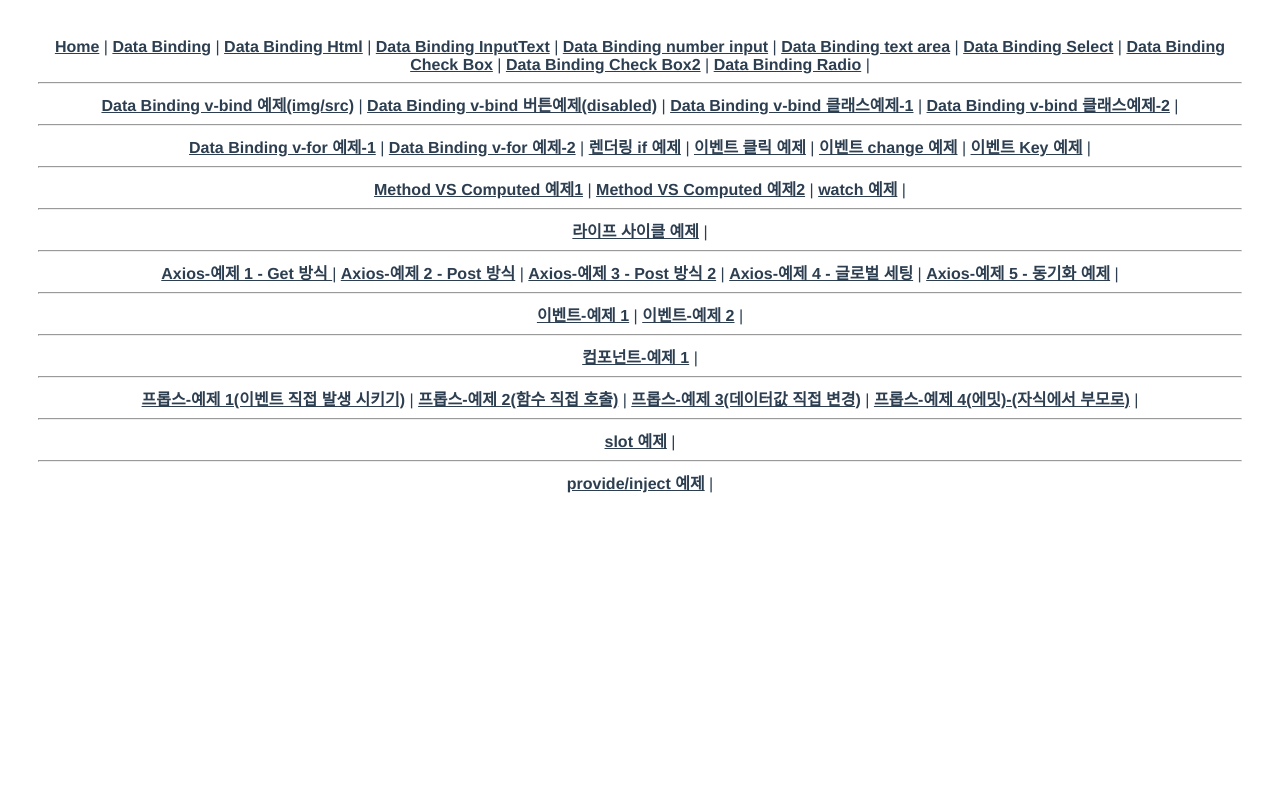
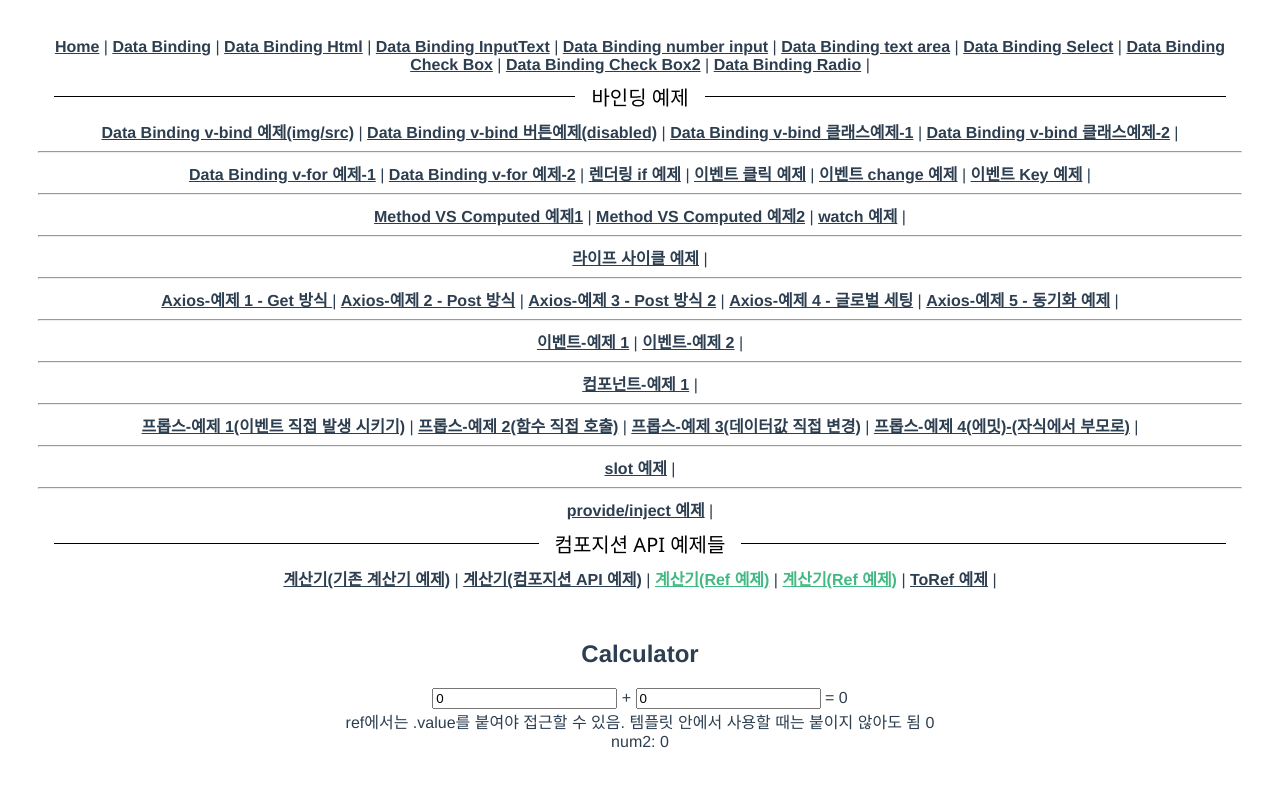
Before and after one commit to n3316202/vue3-sindorim-3, a Vue app: page /cal3 in a window 1280 px wide. Shown: the top 786 px of the page. Built offline with nearby package versions, Linux system fonts and the light colour scheme.

Commit message:
composition 1

```diff
--- a/src/App.vue
+++ b/src/App.vue
@@ -9,7 +9,7 @@
     <router-link to="/databindingcheckbox7">Data Binding Check Box</router-link> |
     <router-link to="/databindingcheckbox8">Data Binding Check Box2</router-link> |
     <router-link to="/databindingcheckbox8">Data Binding Radio</router-link> |
-    <hr />
+    <HRDelimeter title="바인딩 예제" />
     <router-link to="/databindingattribute10">Data Binding v-bind 예제(img/src)</router-link> |
     <router-link to="/databindingbutton11">Data Binding v-bind 버튼예제(disabled)</router-link> |
     <router-link to="/databindingclass12">Data Binding v-bind 클래스예제-1</router-link> |
@@ -46,9 +46,21 @@
     <router-link to="/slot">slot 예제</router-link> |
     <hr />
     <router-link to="/provide">provide/inject 예제</router-link> |
+    <HRDelimeter title="컴포지션 API 예제들" />
+    <router-link to="/cal1">계산기(기존 계산기 예제)</router-link> |
+    <router-link to="/cal2">계산기(컴포지션 API 예제)</router-link> |
+    <router-link to="/cal3">계산기(Ref 예제)</router-link> | <router-link to="/cal3">계산기(Ref 예제)</router-link> |
+    <router-link to="/cal4">ToRef 예제</router-link> |
   </nav>
   <router-view />
 </template>
+<script>
+import HRDelimeter from '@/views/utils/HRDelimeter.vue'
+//src\views\utils\HRDelimeter.vue
+export default {
+  components: { HRDelimeter }
+}
+</script>
 
 <style>
 #app {
--- a/src/router/index.js
+++ b/src/router/index.js
@@ -213,6 +213,30 @@ const routes = [
     path: '/provide',
     name: 'BigComponent',
     component: () => import(/* webpackChunkName: "provide" */ '../views/provideinject/BigComponent1.vue')
+  },
+  {
+    // src\views\composition\CalculatorView.vue
+    path: '/cal1',
+    name: 'CalculatorView',
+    component: () => import(/* webpackChunkName: "cal1" */ '../views/composition/CalculatorView1.vue')
+  },
+  {
+    // src\views\composition\CalculatorView.vue
+    path: '/cal2',
+    name: 'CalculatorCompositionView1',
+    component: () => import(/* webpackChunkName: "cal1" */ '../views/composition/CalculatorCompositionView1.vue')
+  },
+  {
+    // src\views\composition\CalculatorView.vue
+    path: '/cal3',
+    name: 'CompositionRef2',
+    component: () => import(/* webpackChunkName: "cal3" */ '../views/composition/CompositionRef2.vue')
+  },
+  {
+    //D:\sindorim-vue3\vue3-sindorim-3\src\views\composition\CompositionToRef3.vue
+    path: '/cal4',
+    name: 'CompositionToRef3',
+    component: () => import(/* webpackChunkName: "cal3" */ '../views/composition/CompositionToRef3.vue')
   }
 ]
 
--- /dev/null
+++ b/src/views/composition/CalculatorCompositionView1.vue
@@ -0,0 +1,46 @@
+<template>
+  <div>
+    <h2>Calculator</h2>
+    <div>
+      <input type="text" v-model="state.num1" @keyup="plusNumbers" />
+      <span> + </span>
+      <input type="text" v-model="state.num2" @keyup="plusNumbers" />
+      <span> = </span>
+      <span>{{ state.result }}</span>
+    </div>
+  </div>
+</template>
+<script>
+/*
+Composition API 와 setup 함수의 등장
+컴포지션 API에서 첫번째 특징이 setup() 함수 이다.
+
+setup() 함수에 관하여
+  -setup 함수는, Vue 3 에서 새로 나온 Composition API 이다.
+  - 기존에 data, methods 등으로 흩어져있던것을, 하나의 장소로 모으게 해준다.
+  - template 에서 사용하고자하는 변수, 함수등을 정의한뒤,
+  - 객체에 하나씩 골라담아, return 해주면 template 에서 해당 변수와 함수를 접근할수있다..
+ */
+
+import { reactive } from 'vue'
+export default {
+  setup() {
+    let state = reactive({
+      //reactive를 이용해서 num1, num2, result를 실시간 변경사항에 대한 반응형 적용
+      num1: 0,
+      num2: 0,
+      result: 0
+    })
+
+    function plusNumbers() {
+      state.result = parseInt(state.num1) + parseInt(state.num2)
+    }
+
+    return {
+      //reactive로 선언된 state와 plusNumbers 함수를 반환함으로써 기존 data, methods 옵션 처럼 사용이 가능해짐
+      state,
+      plusNumbers
+    }
+  }
+}
+</script>
--- /dev/null
+++ b/src/views/composition/CalculatorView1.vue
@@ -0,0 +1,28 @@
+<template>
+  <div>
+    <h2>Calculator</h2>
+    <div>
+      <input type="text" v-model="num1" @keyup="plusNumbers" />
+      <span> + </span>
+      <input type="text" v-model="num2" @keyup="plusNumbers" />
+      <span> = </span>
+      <span>{{ result }}</span>
+    </div>
+  </div>
+</template>
+<script>
+export default {
+  data() {
+    return {
+      num1: 0,
+      num2: 0,
+      result: 0
+    }
+  },
+  methods: {
+    plusNumbers() {
+      this.result = parseInt(this.num1) + parseInt(this.num2)
+    }
+  }
+}
+</script>
--- /dev/null
+++ b/src/views/composition/CompositionRef2.vue
@@ -0,0 +1,57 @@
+<template>
+  <div>
+    <h2>Calculator</h2>
+    <div>
+      <input type="text" v-model="num1" @keyup="plusNumbers" />
+      <span> + </span>
+      <input type="text" v-model="state.num2" @keyup="plusNumbers" />
+      <span> = </span>
+      <span>{{ state.result }}</span>
+    </div>
+    <div>ref에서는 .value를 붙여야 접근할 수 있음. 템플릿 안에서 사용할 때는 붙이지 않아도 됨 {{ num1 }}</div>
+    <div>num2: {{ state.num2 }}</div>
+  </div>
+</template>
+<script>
+/*
+반응형의 의미 : 컴포지션 API에서는 2가지 유형(reactive, ref)의 변경 가능한 반응형 데이터를 만들 수 있습니다.
+반응형 데이터는 값이 변경됨에 따라 이를 감지하고 해당 값에 종속된 작업(Side Effect)이 수행됩니다.
+
+ref와 reactive의 차이
+1. 타입의 제한
+ref에서는 String, Number, Object 등 어떤 타입에서든 사용 가능
+reactive에서는 Object, Array, Map, Set과 같은 타입에서만 사용 가능
+reactive에서 String, Number의 값을 초기에 지정하여 사용할 경우 원시값에 대해서는 반응형을 가지지 않음
+
+2.접근 방식
+ref에서는 .value를 붙여야 접근할 수 있음. <template> 안에서 사용할 때는 붙이지 않아도 됨
+reactive는 .value를 붙이지 않아도 접근할 수 있음.
+
+잘 설명된 사이트
+https://geundung.dev/108?category=782810
+
+*/
+import { ref, reactive } from 'vue'
+
+export default {
+  setup() {
+    let num1 = ref(0)
+
+    let state = reactive({
+      //reactive를 이용해서 num1, num2, result를 실시간 변경사항에 대한 반응형 적용
+      num2: 0,
+      result: 0
+    })
+
+    function plusNumbers() {
+      state.result = parseInt(num1.value) + parseInt(state.num2)
+    }
+
+    return {
+      num1,
+      state,
+      plusNumbers
+    }
+  }
+}
+</script>
--- /dev/null
+++ b/src/views/composition/CompositionToRef3.vue
@@ -0,0 +1,39 @@
+<template>
+  <h1>msg = {{ msg }}</h1>
+  <input v-model="msg" />
+</template>
+<script>
+/*
+https://velog.io/@chosh/Vue%EC%9D%98-reactive-ref-toRef-toRefs
+
+원시타입의 식별자 부재는 object의 프로퍼티를 복사할 때도 문제가 됩니다.
+만약에 복사하려는 값이 원시타입이면, 자바스크립트는 바로 value 값만 복사하기 때문에 Proxy의 반응성을 잊어버립니다.
+words의 a가 string이기 때문에 복사를 하면 value값만 복사해 반응성을 잃어버려서 반영되지 않는 모습입니다.
+
+
+이를 해결하기 위해 toRef를 사용할 수 있습니다.
+toRef는 하나의 property에 대해 부모 object와의 연결성을 유지한채로 reactive를 반환합니다.
+이 복사본의 변화는 부모에게도 반영이 되어 추적됩니다.
+
+toRefs
+마지막으로 toRefs는 reactive의 모든 프로퍼티 대해 toRef를 적용해 반환합니다.
+그래서 destructing을 쓸 수가 있습니다.
+
+*/
+import { reactive, toRef } from 'vue'
+
+export default {
+  setup() {
+    const words = reactive({ a: 'a', b: 'b' })
+
+    //const msg = words.a // proxy 객체에서 값만 복사됨
+    const msg = toRef(words, 'a')
+    //const {a,b} = toRefs(words)
+
+    return {
+      words,
+      msg
+    }
+  }
+}
+</script>
--- /dev/null
+++ b/src/views/utils/HRDelimeter.vue
@@ -0,0 +1,32 @@
+<template>
+  <div class="hr-sect">{{ title }}</div>
+</template>
+<script>
+export default {
+  props: {
+    title: String
+  }
+}
+</script>
+
+<style scoped>
+.hr-sect {
+  display: flex;
+  flex-basis: 100%;
+  align-items: center;
+  color: rgba(0, 0, 0);
+  font-size: 20px;
+  margin: 8px 0px;
+  font-family: 'Segoe UI', Tahoma, Geneva, Verdana, sans-serif;
+}
+.hr-sect::before,
+.hr-sect::after {
+  content: '';
+  flex-grow: 1;
+  background: rgba(0, 0, 0);
+  height: 1px;
+  font-size: 0px;
+  line-height: 0px;
+  margin: 0px 16px;
+}
+</style>
```
Also changed, not shown: src/views/composition/CompositionLifeCycle.vue (added, +24 -0 lines), 1 other file (tests, documents, lock files or other folders).
